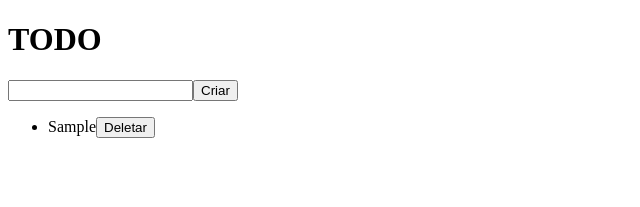
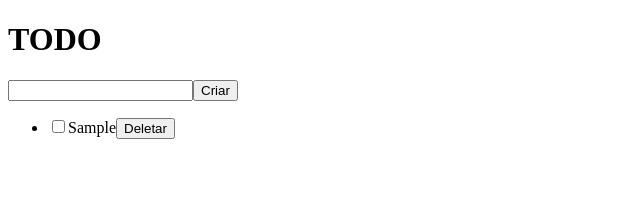
Before and after one commit to luanaalvs/to-do-list, a React (Vite) app: page / in a window 1280 px wide. Both pictures are taken after typing "Sample" into the empty fields and a click on the button "Criar". Shown: the top 207 px of the page, without its empty margins (0-640 px from the left). Built offline with nearby package versions, Linux system fonts and the light colour scheme.

Commit message:
feat: create and implement toggle task status function

```diff
--- /dev/null
+++ b/src/app.module.css
@@ -0,0 +1,3 @@
+.check {
+  text-decoration: line-through;
+}
--- a/src/app.tsx
+++ b/src/app.tsx
@@ -1,4 +1,5 @@
-import { FormEvent, useState } from "react"
+import { FormEvent, useState } from "react";
+import styles from "./app.module.css";
 
 interface Tasks {
   id: number
@@ -32,6 +33,21 @@ export function App() {
     setTasks(newTasks)
   }
 
+  function toggleTaskStatus(id: number) {
+    const newTask = tasks.map((task) => {
+      if (task.id === id) {
+        return {
+          ...task,
+          isDone: !task.isDone
+        }
+      }
+      return task
+    })
+
+    setTasks(newTask)
+    console.log(newTask)
+  }
+
   return (
     <>
       <header>
@@ -52,7 +68,8 @@ export function App() {
           {
             tasks.map(task => (
               <li>
-                {task.title}
+                <input type="checkbox" onChange={() => toggleTaskStatus(task.id)} />
+                <span className={task.isDone ? styles.check : ""}>{task.title}</span>
                 <button onClick={() => handleRemoveOneTask(task.id)}>Deletar</button>
               </li>
             ))
```
